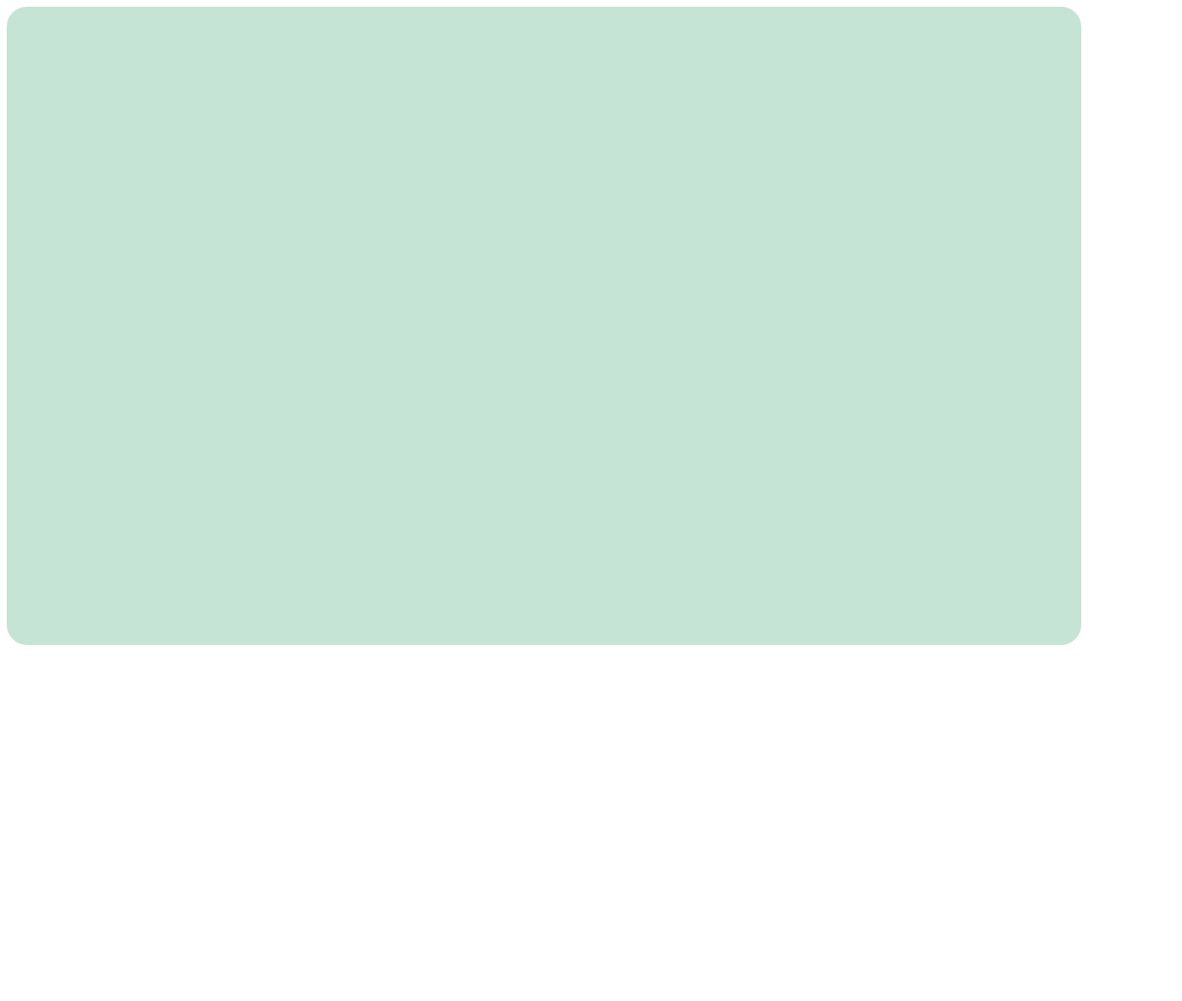
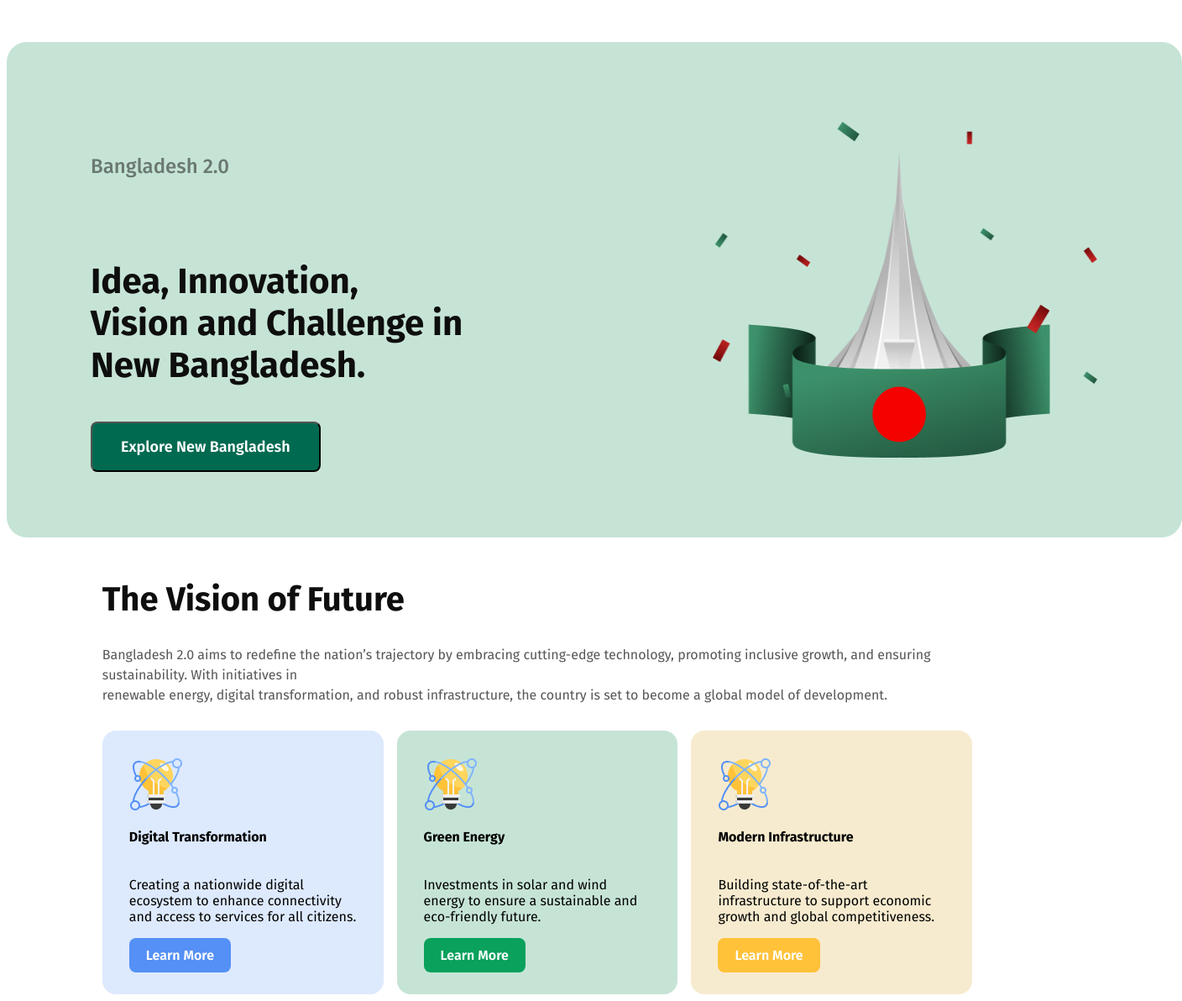
Before and after one commit to marziulrafi/Assignment-01, a plain HTML site: page index.html in a window 1280 px wide. Shown: the whole page at 84% size, 1408 px wide, since content can reach past the window. Before the commit the page ends 800 px from the top, so only its background shows below. Drawn offline with Linux system fonts and the light colour scheme.

Commit message:
till vision

```diff
--- a/index.html
+++ b/index.html
@@ -15,10 +15,40 @@
 
 <body>
     <header class="banner">
-
+        <div class="ban-content">
+            <h6>Bangladesh 2.0</h6>
+            <h3>Idea, Innovation,<br>Vision and Challenge in<br>New Bangladesh.</h3>
+            <button class="btn">Explore New Bangladesh</button>
+        </div>
+        <img src="assets/hero.png" alt="">
     </header>
 
     <main>
+        <section class="vision">
+            <h3>The Vision of Future</h3>
+            <p>Bangladesh 2.0 aims to redefine the nation’s trajectory by embracing cutting-edge technology, promoting inclusive growth, and ensuring sustainability. With initiatives in<br>renewable energy, digital transformation, and robust infrastructure, the country is set to become a global model of development.</p>
+            <div class="box">
+                <div class="box1">
+                    <img src="assets/card-icon.png" alt="">
+                    <h4>Digital Transformation</h4>
+                    <p>Creating a nationwide digital ecosystem to enhance connectivity and access to services for all citizens.</p>
+                    <button>Learn More</button>
+                </div>
+                <div class="box2">
+                    <img src="assets/card-icon.png" alt="">
+                    <h4>Green Energy</h4>
+                    <p>Investments in solar and wind energy to ensure a sustainable and eco-friendly future.</p>
+                    <button>Learn More</button>
+                </div>
+                <div class="box3">
+                    <img src="assets/card-icon.png" alt="">
+                    <h4>Modern Infrastructure</h4>
+                    <p>Building state-of-the-art infrastructure to support economic growth and global competitiveness.</p>
+                    <button>Learn More</button>
+                </div>
+            </div>
+        </section>
+
 
     </main>
 
--- a/style.css
+++ b/style.css
@@ -1,7 +1,203 @@
+* {
+    font-family: "Fira Sans";
+}
+
 .banner {
-    width: 1080px;
-    height: 600px;
+    width: 1200px;
+    height: 430px;
+    margin: 50px auto;
     padding: 80px 100px;
     background-color: #C6E4D6;
     border-radius: 24px;
+    display: flex;
+    justify-content: space-between;
+    align-items: center;
 }
+
+.banner>img {
+    width: 460px;
+    height: 400px;
+}
+
+.ban-content {
+    display: flex;
+    flex-direction: column;
+    align-items: flex-start;
+}
+
+.ban-content>h3 {
+    color: #0E0E0E;
+    font-family: "Fira Sans";
+    font-size: 42px;
+    font-style: normal;
+    font-weight: 700;
+    line-height: normal;
+}
+
+.ban-content>h6 {
+    color: rgba(14, 14, 14, 0.50);
+    font-family: "Fira Sans";
+    font-size: 24px;
+    font-style: normal;
+    font-weight: 500;
+    line-height: normal;
+}
+
+.btn {
+    display: flex;
+    padding: 17px 34px;
+    justify-content: center;
+    align-items: center;
+    gap: 48px;
+    border-radius: 8px;
+    background: #006A50;
+    color: #FFF;
+    font-family: "Fira Sans";
+    font-size: 18px;
+    font-style: normal;
+    font-weight: 600;
+    line-height: normal;
+}
+
+.vision {
+    margin: 0 auto;
+    width: 82%;
+
+}
+
+.vision>h3 {
+    color: #0E0E0E;
+    font-family: "Fira Sans";
+    font-size: 40px;
+    font-style: normal;
+    font-weight: 700;
+    line-height: normal;
+}
+
+.vision>p {
+    color: rgba(14, 14, 14, 0.70);
+    font-family: "Fira Sans";
+    font-size: 16px;
+    font-style: normal;
+    font-weight: 400;
+    line-height: 24px;
+    margin-top: -10px;
+    /* 150% */
+}
+
+.box {
+    display: flex;
+    gap: 16px;
+    justify-content: center;
+    margin-top: 30px;
+}
+
+.box1 {
+    display: flex;
+    padding: 32px;
+    flex-direction: column;
+    align-items: flex-start;
+    width: 300px;
+    height: 250px;
+    border-radius: 16px;
+    border: 0px solid #5490F5;
+    background: rgba(84, 144, 245, 0.20);
+}
+
+.box2 {
+    display: flex;
+    padding: 32px;
+    flex-direction: column;
+    align-items: flex-start;
+    width: 300px;
+    height: 250px;
+    border-radius: 16px;
+    border: 0px solid #09A15C;
+    background: #C6E4D6;
+}
+
+.box3 {
+    display: flex;
+    padding: 32px;
+    flex-direction: column;
+    align-items: flex-start;
+    width: 300px;
+    height: 250px;
+    border-radius: 16px;
+    border: 0px solid #FFC239;
+    background: #F7EBCF;
+}
+
+.box1>button {
+    display: flex;
+    padding: 11px 20px;
+    justify-content: center;
+    align-items: center;
+    gap: 48px;
+    border-radius: 8px;
+    background: #5490F5;
+    color: #FFF;
+    font-family: "Fira Sans";
+    font-size: 16px;
+    font-style: normal;
+    font-weight: 600;
+    line-height: normal;
+    border: none;
+    cursor: pointer;
+}
+
+.box2>button {
+    display: flex;
+    padding: 11px 20px;
+    justify-content: center;
+    align-items: center;
+    gap: 48px;
+    border-radius: 8px;
+    background: #09A15C;
+    color: #FFF;
+    font-family: "Fira Sans";
+    font-size: 16px;
+    font-style: normal;
+    font-weight: 600;
+    line-height: normal;
+    border: none;
+    cursor: pointer;
+}
+
+.box3>button {
+    display: flex;
+    padding: 11px 20px;
+    justify-content: center;
+    align-items: center;
+    gap: 48px;
+    border-radius: 8px;
+    background: #FFC239;
+    color: #FFF;
+    font-family: "Fira Sans";
+    font-size: 16px;
+    font-style: normal;
+    font-weight: 600;
+    line-height: normal;
+    border: none;
+    cursor: pointer;
+}
+
+.news>h3 {
+    color: #0E0E0E;
+    font-family: "Fira Sans";
+    font-size: 40px;
+    font-style: normal;
+    font-weight: 700;
+    line-height: normal;
+}
+
+.news>p {
+    color: rgba(14, 14, 14, 0.70);
+    font-family: "Fira Sans";
+    font-size: 16px;
+    font-style: normal;
+    font-weight: 400;
+    line-height: 24px;
+    margin-top: -10px;
+    /* 150% */
+}
```
